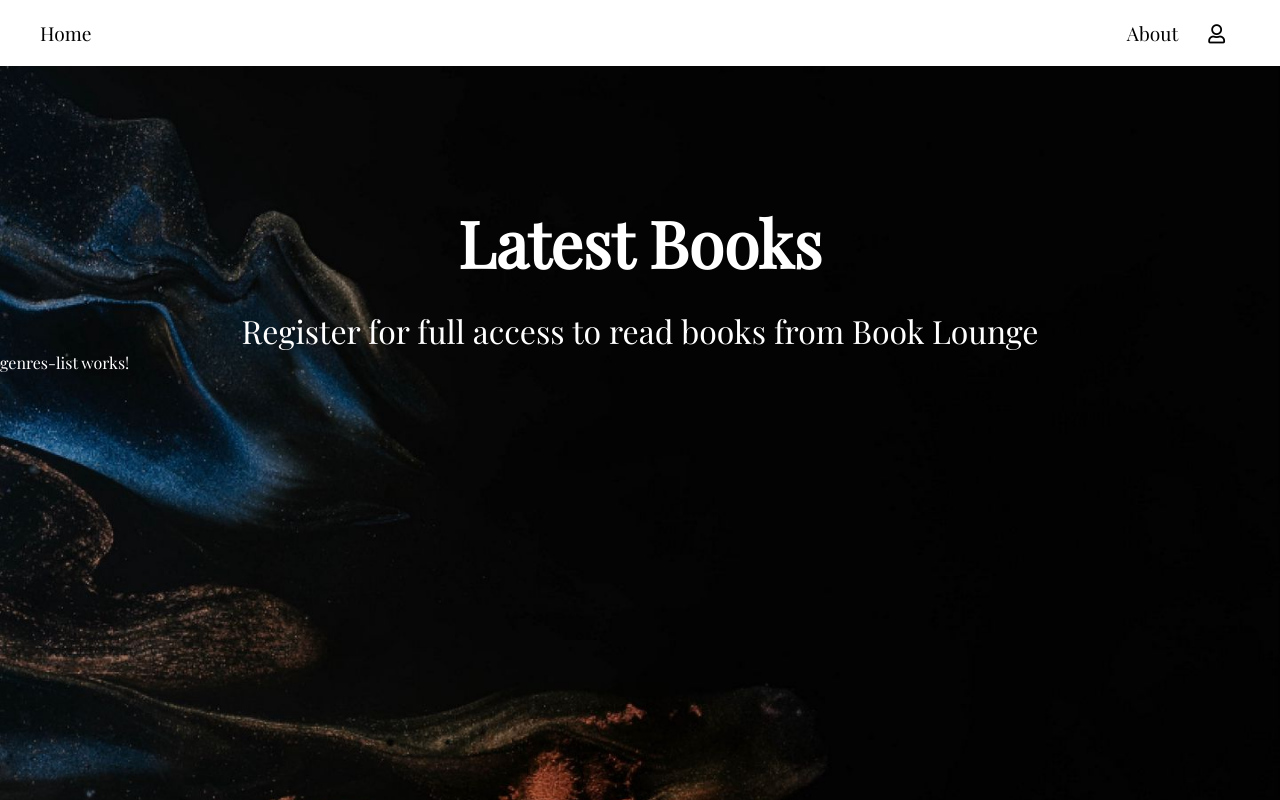
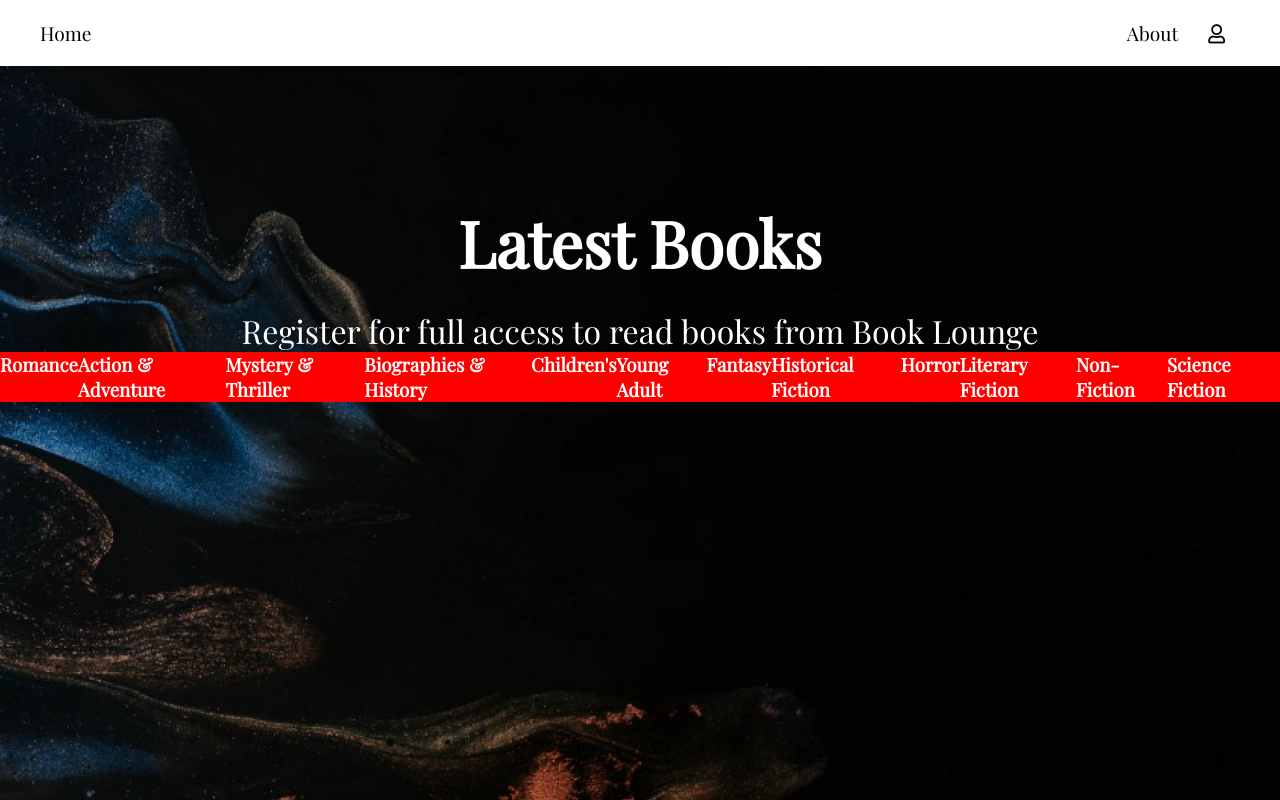
Before and after one commit to borisovboris/book-lounge, an Angular app: page / in a window 1280 px wide. Shown: the top 800 px of the page. Built offline with nearby package versions, Linux system fonts and the light colour scheme.

Commit message:
added input to genre component

```diff
--- a/src/app/core/services/genre.service.ts
+++ b/src/app/core/services/genre.service.ts
@@ -8,14 +8,14 @@
   providedIn: 'root'
 })
 export class GenreService {
-  $genres: Observable<Array<IGenre>>;
+  $genres: Observable<IGenre[]>;
 
   constructor() {
 
   }
 
-  getGenres() {
-    this.$genres = of(genres);
+  getGenres(): Observable<IGenre[]> {
+    return this.$genres = of(genres);
   }
 
 }
--- a/src/app/genre/genre/genre.component.html
+++ b/src/app/genre/genre/genre.component.html
@@ -1 +1 @@
-<p>genre works!</p>
+<h3>{{genre.name}}</h3>
--- a/src/app/genre/genre/genre.component.ts
+++ b/src/app/genre/genre/genre.component.ts
@@ -1,4 +1,5 @@
-import { Component, OnInit } from '@angular/core';
+import { Component, Input, OnInit } from '@angular/core';
+import { IGenre } from 'src/app/core/models/genre';
 
 @Component({
   selector: 'app-genre',
@@ -7,6 +8,8 @@
 })
 export class GenreComponent implements OnInit {
 
+  @Input() genre: IGenre;
+
   constructor() { }
 
   ngOnInit(): void {
--- a/src/app/genre/genres-list/genres-list.component.css
+++ b/src/app/genre/genres-list/genres-list.component.css
@@ -0,0 +1,3 @@
+.flex-container {
+    display: flex;
+}
--- a/src/app/genre/genres-list/genres-list.component.html
+++ b/src/app/genre/genres-list/genres-list.component.html
@@ -1 +1,4 @@
-<p>genres-list works!</p>
+
+<div class="flex-container">
+    <app-genre *ngFor="let genre of ($genres | async)" [genre]="genre"></app-genre>
+</div>
--- a/src/app/genre/genres-list/genres-list.component.ts
+++ b/src/app/genre/genres-list/genres-list.component.ts
@@ -1,4 +1,7 @@
 import { Component, OnInit } from '@angular/core';
+import { Observable } from 'rxjs';
+import { IGenre } from 'src/app/core/models/genre';
+import { GenreService } from 'src/app/core/services/genre.service';
 
 @Component({
   selector: 'app-genres-list',
@@ -7,9 +10,12 @@
 })
 export class GenresListComponent implements OnInit {
 
-  constructor() { }
+  constructor(private genreService: GenreService) { }
+
+  $genres: Observable<IGenre[]>;
 
   ngOnInit(): void {
+      this.$genres = this.genreService.getGenres();
   }
 
 }
--- a/src/app/landing-page/landing-page.component.css
+++ b/src/app/landing-page/landing-page.component.css
@@ -5,3 +5,7 @@
 h1 {
     margin-bottom: 24px;
 }
+
+#genres-list {
+    background-color: red;
+}
--- a/src/app/landing-page/landing-page.component.html
+++ b/src/app/landing-page/landing-page.component.html
@@ -3,6 +3,6 @@
     <p class="medium-font">Register for full access to read books from Book Lounge</p>
 </div>
 
-<div>
+<div id="genres-list">
     <app-genres-list></app-genres-list>
 </div>
```
